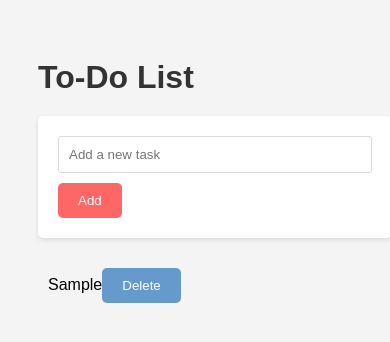
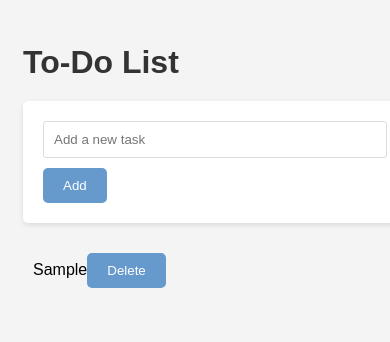
Before and after one commit to Hackastic/To-List, a plain HTML site: page index.html in a window 390 px wide. Both pictures are taken after typing "Sample" into the empty fields and a click on the button "Add". Drawn offline with Linux system fonts and the light colour scheme.

Commit message:
Update style.css to make it responsive

```diff
--- a/style.css
+++ b/style.css
@@ -1,53 +1,38 @@
-body { font-family: Arial, sans-serif; background-color: #f4f4f4; padding: 30px; }
+/* General styles */
+body {
+    font-family: Arial, sans-serif;
+    background-color: #f4f4f4;
+    padding: 30px;
+}
 
-h1 { color: #333; margin-bottom: 20px; }
+h1 {
+    color: #333;
+    margin-bottom: 20px;
+}
 
-#todo-container { background-color: #fff; padding: 20px; border-radius: 5px; box-shadow: 0 2px 5px rgba(0, 0, 0, 0.1); margin-bottom: 20px; width: 100%; max-width: 500px; }
+#todo-container {
+    background-color: #fff;
+    padding: 20px;
+    border-radius: 5px;
+    box-shadow: 0 2px 5px rgba(0, 0, 0, 0.1);
+    margin-bottom: 20px;
+    width: 100%;
+    max-width: 500px;
+}
 
-#task { width: 100%; padding: 10px; margin-bottom: 10px; box-sizing: border-box; border: 1px solid #ddd; border-radius: 3px; outline: none; }
+#task {
+    width: 100%;
+    padding: 10px;
+    margin-bottom: 10px;
+    box-sizing: border-box;
+    border: 1px solid #ddd;
+    border-radius: 3px;
+    outline: none;
+}
 
-button { padding: 10px 20px; background-color: #6699cc; color: #fff; border: none; border-radius: 5px; cursor: pointer; transition: background-color 0.3s; }
-
-button:hover { background-color: #5a8dbc; }
-
-#task-list { list-style-type: none; padding: 0; }
-
-li { background-color: #f4f4f4; padding: 10px; margin-bottom: 5px; border-radius: 5px; position: relative; }
-
-li:hover { background-color: #e8e8e8; }
-
-li.done { background-color: #dff0d8; color: #3c763d; }
-
-li.done:hover { background-color: #d0e9c6; }
-
-li .delete-task { position:absolute }
-
-
-h1 { color: #333; margin-bottom: 20px; }
-
-#todo-container { background-color: #fff; padding: 20px; border-radius: 5px; box-shadow: 0 2px 5px rgba(0, 0, 0, 0.1); margin-bottom: 20px; width: 100%; max-width: 500px; }
-
-#task { width: 100%; padding: 10px; margin-bottom: 10px; box-sizing: border-box; border: 1px solid #ddd; border-radius: 3px; outline: none; }
-
-button { padding: 10px 20px; background-color: #6699cc; color: #fff; border: none; border-radius: 5px; cursor: pointer; transition: background-color 0.3s; }
-
-button:hover { background-color: #5a8dbc; }
-
-#task-list { list-style-type: none; padding: 0; }
-
-li { background-color: #f4f4f4; padding: 10px; margin-bottom: 5px; border-radius: 5px; position: relative; }
-
-li:hover { background-color: #e8e8e8; }
-
-li.done { background-color: #dff0d8; color: #3c763d; }
-
-li.done:hover { background-color: #d0e9c6; }
-
-
-
-button.button {
+button {
     padding: 10px 20px;
-    background-color: #ff6666; /* Change this to the color you want */
+    background-color: #6699cc;
     color: #fff;
     border: none;
     border-radius: 5px;
@@ -55,6 +40,44 @@ button.button {
     transition: background-color 0.3s;
 }
 
-button.button:hover {
-    background-color: #ff3333; /* Change this to the color you want on hover */
+button:hover {
+    background-color: #5a8dbc;
 }
+
+#task-list {
+    list-style-type: none;
+    padding: 0;
+}
+
+li {
+    background-color: #f4f4f4;
+    padding: 10px;
+    margin-bottom: 5px;
+    border-radius: 5px;
+    position: relative;
+}
+
+li:hover {
+    background-color: #e8e8e8;
+}
+
+li.done {
+    background-color: #dff0d8;
+    color: #3c763d;
+}
+
+li.done:hover {
+    background-color: #d0e9c6;
+}
+
+/* Responsive styles */
+@media (max-width: 600px) {
+    body {
+        padding: 15px;
+    }
+
+    #todo-container {
+        width: 100%;
+        max-width: none;
+    }
+}
```
